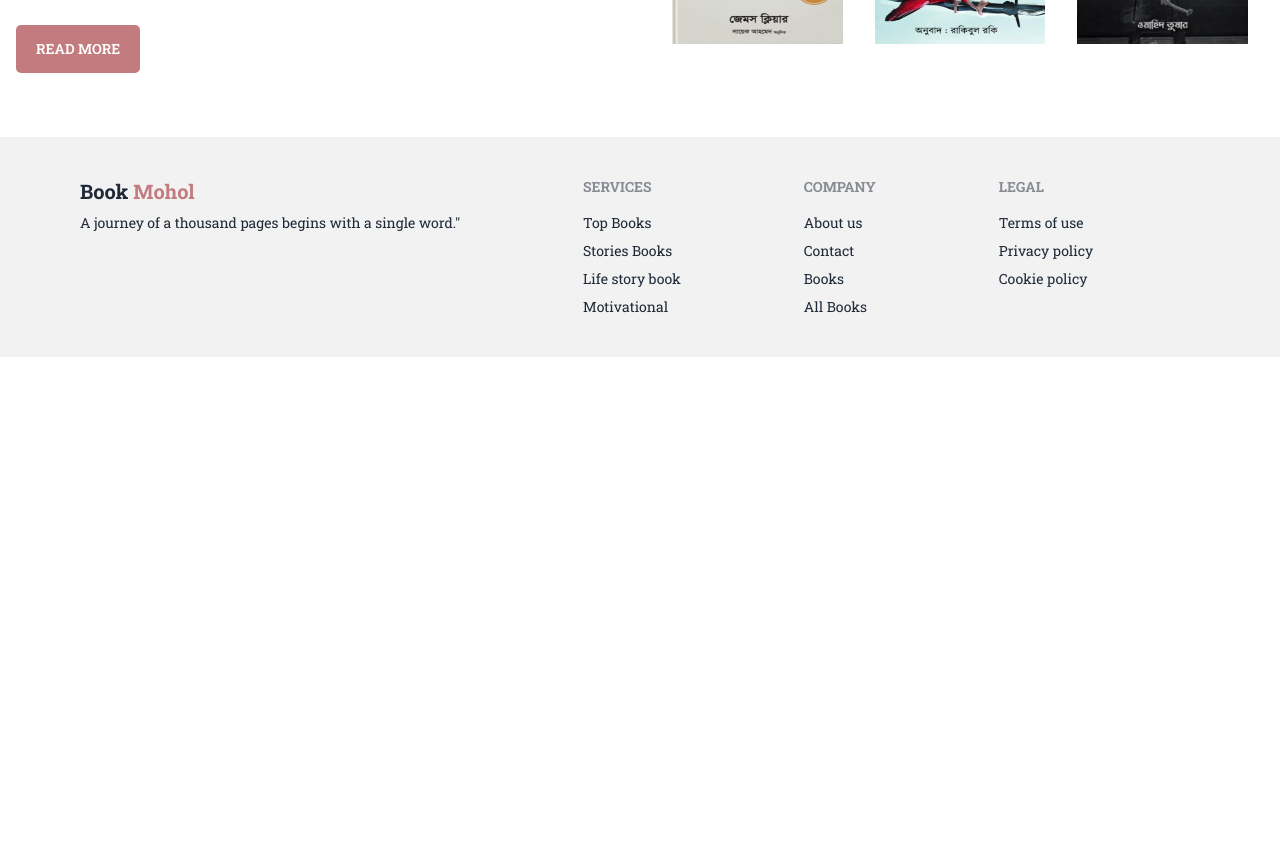
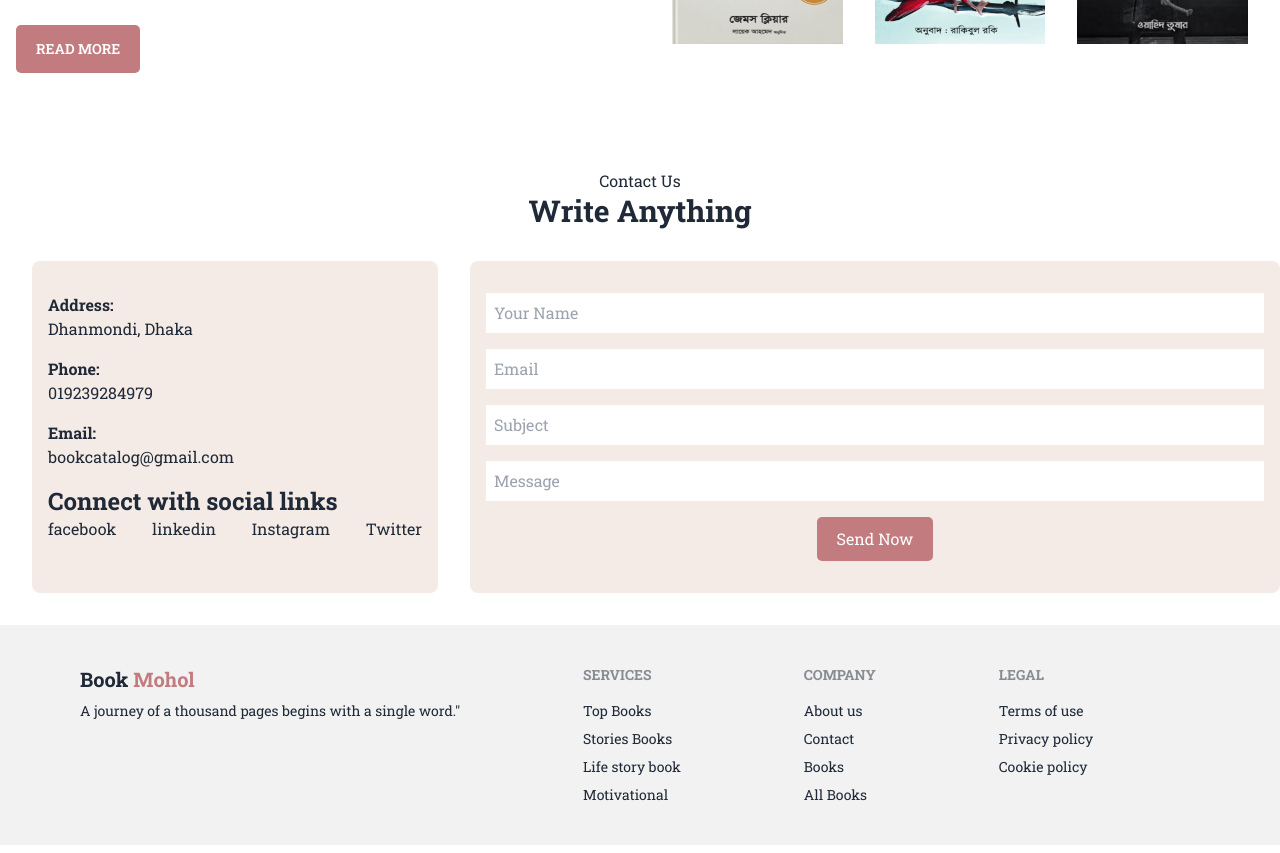
Before and after one commit to emonmahdi/book-catalog-system-frontend, a React (Vite) app: page / in a window 1280 px wide. Shown: the part 1380-2233 px from the top of the page. Before the commit the page ends 1745 px from the top, so only its background shows below. Built offline with nearby package versions, Linux system fonts and the light colour scheme; no server answers.

Commit message:
contact section design

```diff
--- /dev/null
+++ b/src/components/ContactSection.tsx
@@ -0,0 +1,92 @@
+const btnStyle = {
+  border: "none",
+  background: "#C27B7F",
+  borderRadius: "5px",
+  padding: "10px 20px",
+  color: "#fff",
+  display: "inline-block",
+};
+
+interface IContact {
+  name: string;
+  email: string;
+  subject: string;
+  message: string;
+}
+
+const ContactSection = () => {
+  const handleSubmit = () => {
+    console.log("submit data");
+  };
+
+  return (
+    <div className="py-8 container mx-auto">
+      <div className="text-center mb-8">
+        <h6>Contact Us </h6>
+        <h2 className="text-3xl font-bold mb-4">Write Anything</h2>
+      </div>
+      <div className="flex">
+        <div className="w-full md:w-1/3 p-4 bg-[#F5EBE6] mx-8 rounded-lg">
+          <div className="my-4">
+            <h3 className="font-bold">Address: </h3>
+            <p>Dhanmondi, Dhaka</p>
+          </div>
+          <div className="my-4">
+            <h3 className="font-bold">Phone: </h3>
+            <p>019239284979</p>
+          </div>
+          <div className="my-4">
+            <h3 className="font-bold">Email: </h3>
+            <p>bookcatalog@gmail.com</p>
+          </div>
+          <div className="my-4">
+            <h3 className="font-bold text-2xl">Connect with social links</h3>
+            <div className="flex items-center justify-between">
+              <p>facebook</p>
+              <p>linkedin</p>
+              <p>Instagram</p>
+              <p>Twitter</p>
+            </div>
+          </div>
+        </div>
+        <div className="w-full md:w-2/3 p-4 bg-[#F5EBE6] rounded-lg">
+          <form onSubmit={handleSubmit} className="mx-auto my-4">
+            <div>
+              <input
+                type="text"
+                className="w-full rounded-3 p-2 mb-4 outline-none"
+                placeholder="Your Name"
+              />
+            </div>
+            <div>
+              <input
+                type="text"
+                className="w-full rounded-3 p-2 mb-4 outline-none"
+                placeholder="Email"
+              />
+            </div>
+            <div>
+              <input
+                type="text"
+                className="w-full rounded-3 p-2 mb-4 outline-none"
+                placeholder="Subject"
+              />
+            </div>
+            <div>
+              <input
+                type="text"
+                className="w-full rounded-3 p-2 mb-4 outline-none"
+                placeholder="Message"
+              />
+            </div>
+            <div className="w-full text-center">
+              <button style={btnStyle}>Send Now</button>
+            </div>
+          </form>
+        </div>
+      </div>
+    </div>
+  );
+};
+
+export default ContactSection;
--- a/src/pages/Home.tsx
+++ b/src/pages/Home.tsx
@@ -1,4 +1,5 @@
 import Books from "../components/Books";
+import ContactSection from "../components/ContactSection";
 import NewReleaseBook from "../components/NewRelaseBook";
 import HeroBanner from "../components/ui/HeroBanner";
 import Footer from "./Footer";
@@ -9,6 +10,7 @@ export default function Home() {
       <HeroBanner />
       <Books />
       <NewReleaseBook />
+      <ContactSection />
       <Footer />
     </div>
   );
```
